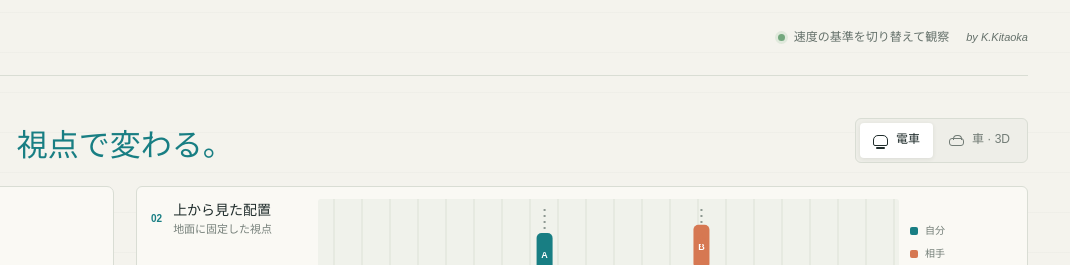
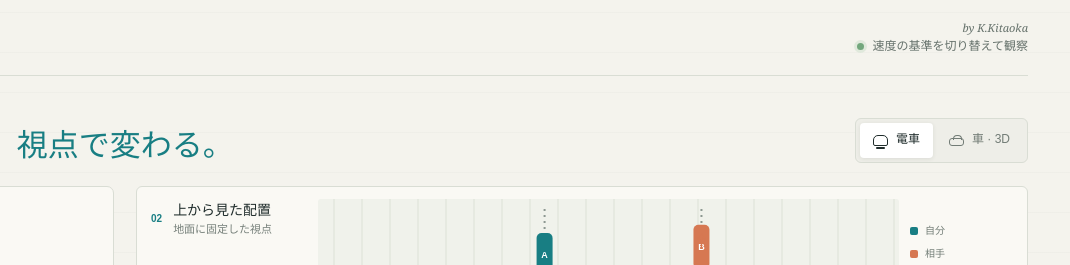
Before and after one commit to Kazukiphys/relative-velocity-simulation, a website built with Vite: page index.html in a window 1280 px wide. Shown: the top 265 px of the page, 210-1280 px from the left. Built offline with nearby package versions, Linux system fonts and the light colour scheme; animation ran at ten frames a second.

Commit message:
Position author credit above header note

```diff
--- a/src/main.ts
+++ b/src/main.ts
@@ -18,7 +18,7 @@ app.innerHTML = `
         <span class="brand-mark" aria-hidden="true"><i></i><i></i><i></i></span>
         <span><strong>RELATIVE MOTION</strong><small>相対速度シミュレーター</small></span>
       </a>
-      <div class="topbar-meta"><div class="topbar-note"><span class="live-dot"></span> 速度の基準を切り替えて観察</div><span class="author-credit">by K.Kitaoka</span></div>
+      <div class="topbar-meta"><span class="author-credit">by K.Kitaoka</span><div class="topbar-note"><span class="live-dot"></span> 速度の基準を切り替えて観察</div></div>
     </header>
 
     <main>
--- a/src/style.css
+++ b/src/style.css
@@ -52,9 +52,9 @@ button { color: inherit; }
 .brand strong, .brand small { display: block; }
 .brand strong { font-size: 11px; font-weight: 800; letter-spacing: 1px; }
 .brand small { margin-top: 2px; color: var(--muted); font-size: 11px; }
-.topbar-meta { display: flex; align-items: center; gap: 17px; }
+.topbar-meta { display: flex; flex-direction: column; align-items: flex-end; gap: 2px; }
 .topbar-note { display: flex; align-items: center; gap: 9px; color: #65716b; font-size: 12px; }
-.author-credit { color: #65716b; font-size: 11px; font-style: italic; white-space: nowrap; }
+.author-credit { color: #65716b; font-family: Georgia, 'Times New Roman', serif; font-size: 11px; font-style: italic; white-space: nowrap; }
 .live-dot, .scene-live-dot { width: 7px; height: 7px; display: inline-block; border-radius: 50%; background: #73a77d; }
 .live-dot { box-shadow: 0 0 0 3px #e0e9dc; }
 
```
